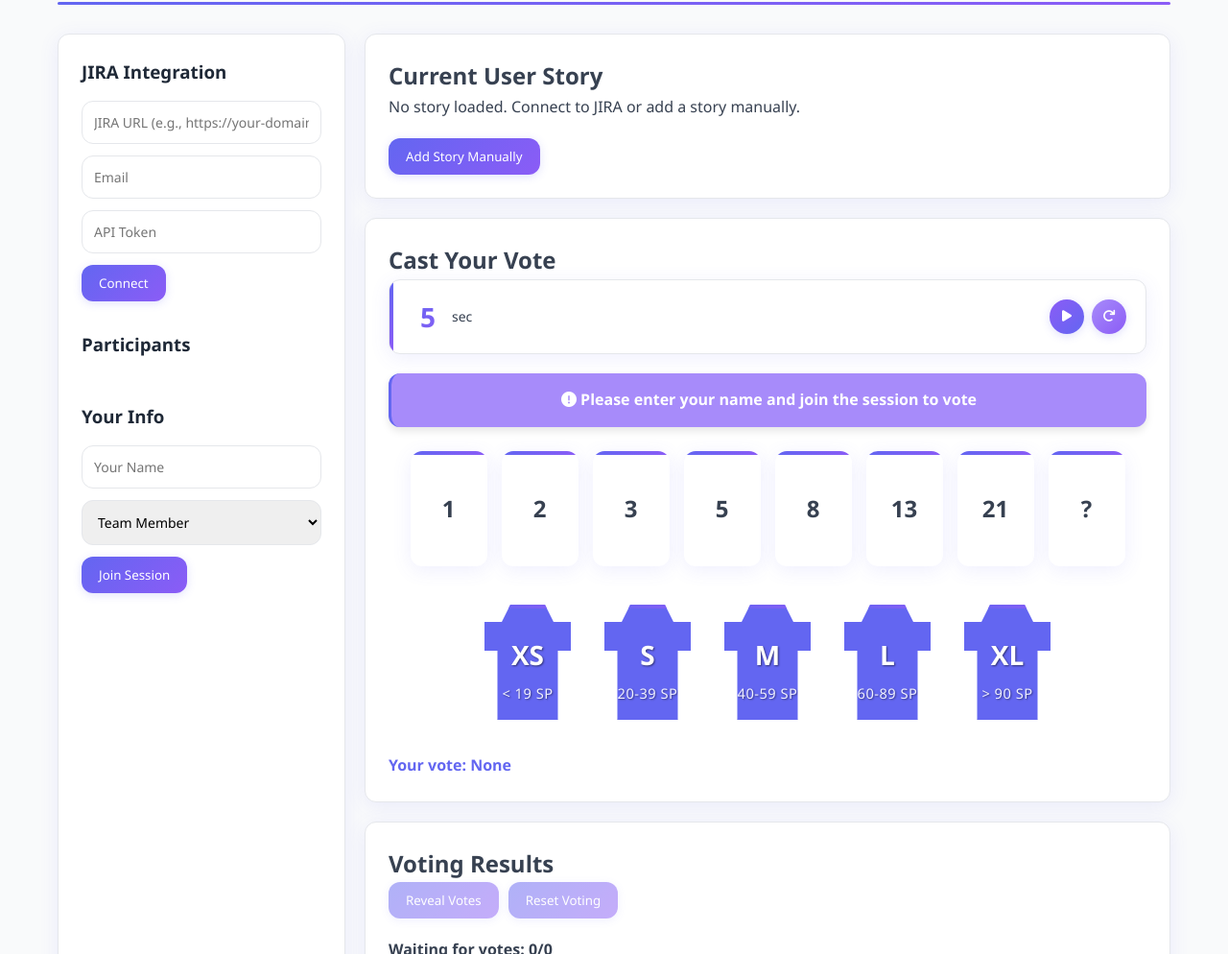
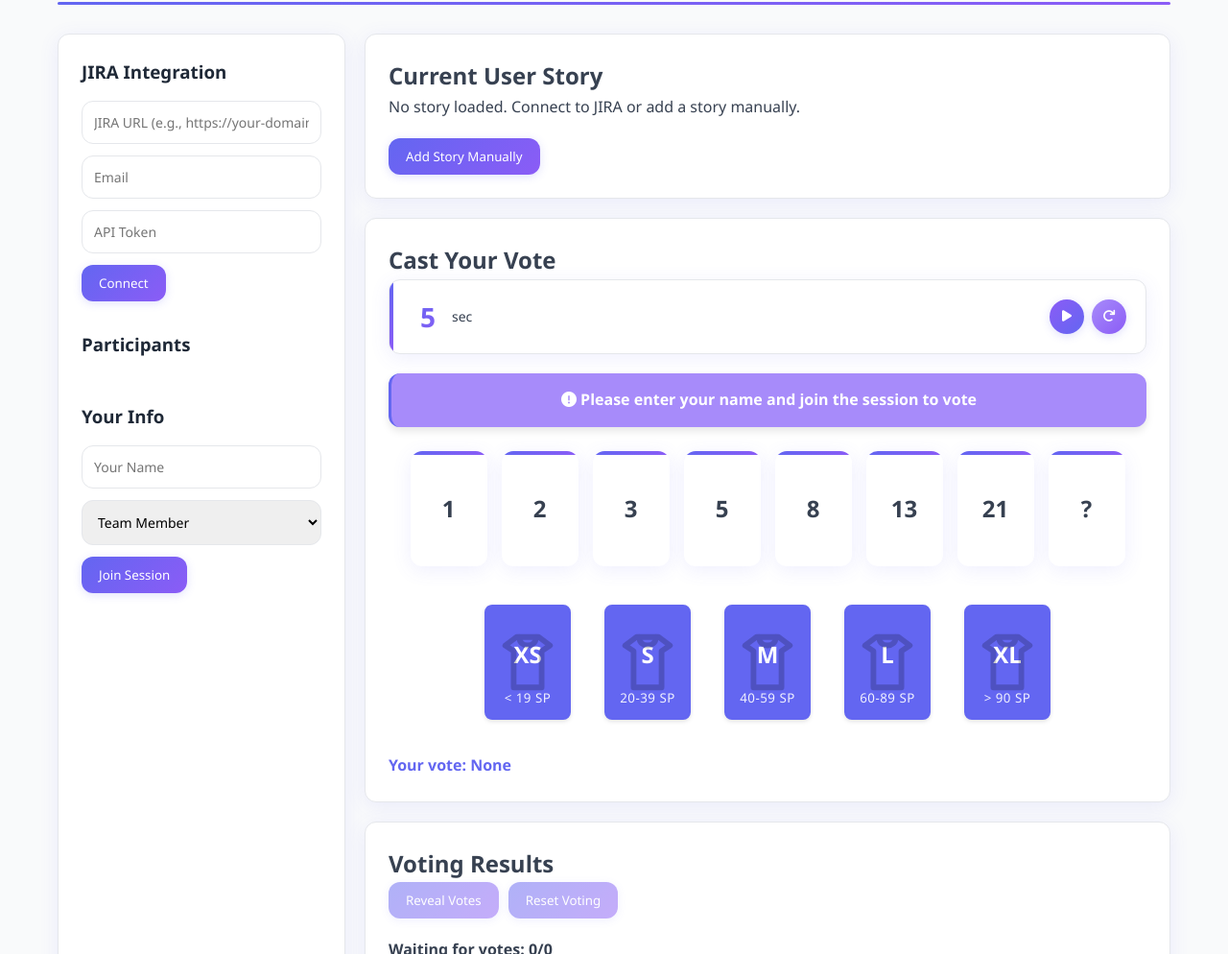
Before and after one commit to alicewidjaja/planning-poker, a website: page index.html in a window 1280 px wide. Shown: the part 106-1100 px from the top of the page at 96% size. Drawn offline with nearby package versions, Linux system fonts and the light colour scheme; no server answers.

Commit message:
Simplify T-shirt card design with cleaner styling and larger icon

```diff
--- a/css/styles.css
+++ b/css/styles.css
@@ -622,27 +622,31 @@ footer {
     width: 90px;
     height: 120px;
     background-color: var(--primary-color);
-    border: none;
-    box-shadow: 0 4px 8px rgba(0, 0, 0, 0.2);
-    /* T-shirt shape for the entire card */
-    clip-path: polygon(
-        0% 15%,      /* Top left neck */
-        20% 15%,     /* Left neck */
-        30% 0%,      /* Left shoulder start */
-        70% 0%,      /* Right shoulder start */
-        80% 15%,     /* Right neck */
-        100% 15%,    /* Top right neck */
-        100% 40%,    /* Right sleeve start */
-        85% 40%,     /* Right sleeve inner */
-        85% 100%,    /* Bottom right */
-        15% 100%,    /* Bottom left */
-        15% 40%,     /* Left sleeve inner */
-        0% 40%       /* Left sleeve start */
-    );
+    border: 2px solid var(--primary-color);
+    border-radius: 8px;
+    box-shadow: 0 2px 4px rgba(0, 0, 0, 0.1);
     padding: 0;
     margin: 10px;
     cursor: pointer;
     transition: transform 0.2s, box-shadow 0.2s;
+    overflow: hidden;
+}
+
+/* Add T-shirt icon to the background */
+.tshirt-card::before {
+    content: '';
+    position: absolute;
+    top: 50%;
+    left: 50%;
+    width: 70px;
+    height: 70px;
+    transform: translate(-50%, -50%);
+    background-image: url('../img/tshirt-outline.svg');
+    background-size: contain;
+    background-repeat: no-repeat;
+    background-position: center;
+    opacity: 0.2;
+    z-index: 0;
 }
 
 .tshirt-card:hover {
@@ -653,10 +657,11 @@ footer {
 /* Size label */
 .tshirt-card {
     font-weight: bold;
-    font-size: 28px;
+    font-size: 24px;
     color: white;
-    text-shadow: 1px 1px 2px rgba(0, 0, 0, 0.5);
+    text-shadow: none;
     padding-bottom: 15px; /* Add space between size label and story points */
+    z-index: 1; /* Ensure text is above the background icon */
 }
 
 /* Story points text */
@@ -671,16 +676,16 @@ footer {
 .tshirt-card::after {
     content: attr(data-points);
     position: absolute;
-    bottom: 15px;
+    bottom: 10px;
     left: 0;
     right: 0;
     text-align: center;
-    font-size: 11pt;
-    color: white;
-    opacity: 0.9;
+    font-size: 10pt;
+    color: rgba(255, 255, 255, 0.9);
     font-weight: normal;
     padding: 0 5px;
     letter-spacing: 0.5px;
+    z-index: 1;
 }
 
 /* Ensure T-shirt story points are black when selected in dark mode */
@@ -693,8 +698,9 @@ body.dark-mode .tshirt-card.selected::after {
 /* Selected state */
 .tshirt-card.selected {
     transform: translateY(-5px);
-    box-shadow: 0 0 0 3px var(--accent-color), 0 6px 12px rgba(0, 0, 0, 0.3);
+    box-shadow: 0 0 0 2px var(--accent-color), 0 4px 8px rgba(0, 0, 0, 0.2);
     background-color: var(--accent-color);
+    border-color: var(--accent-color);
 }
 
 /* Disabled state */
```
Also changed, not shown: img/tshirt-icon-detailed.svg (added), img/tshirt-icon-flat.svg (added), img/tshirt-icon-simple.svg (added), img/tshirt-icon.svg (added), img/tshirt-outline.svg (added).
